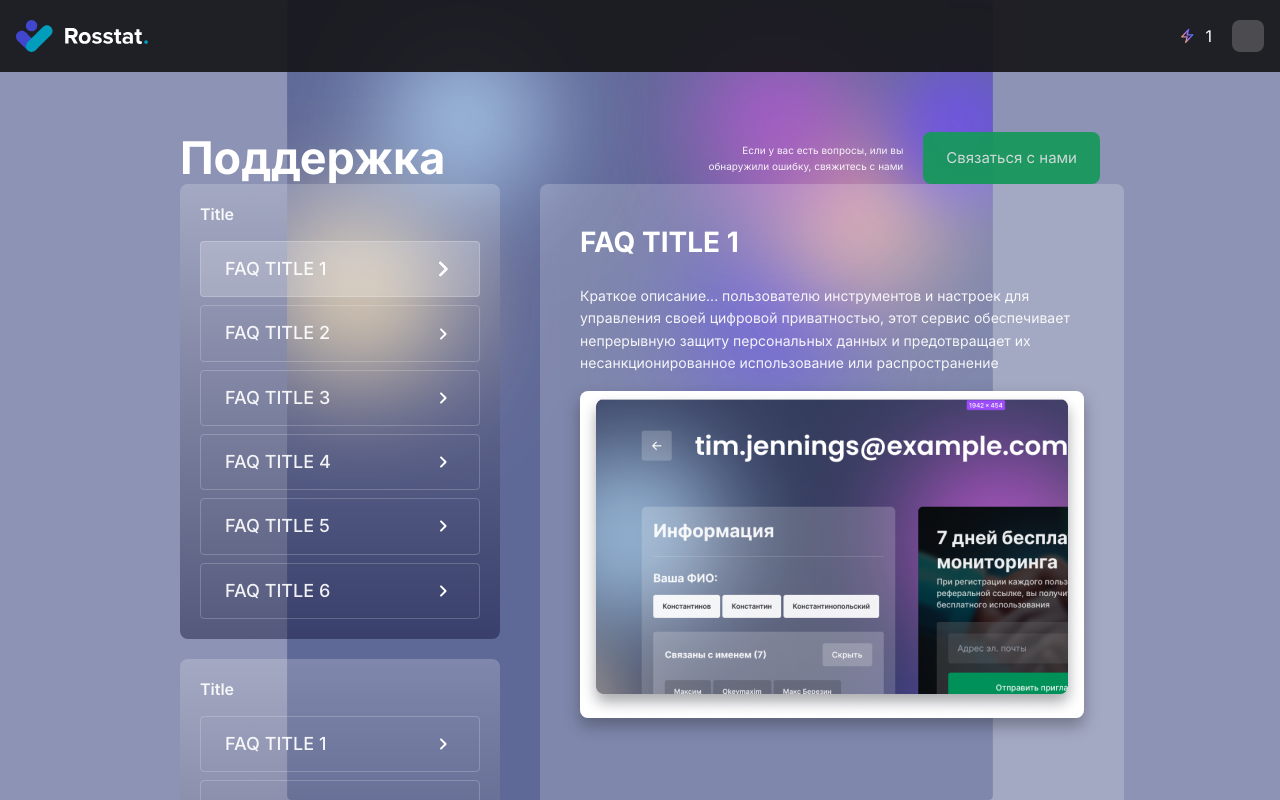
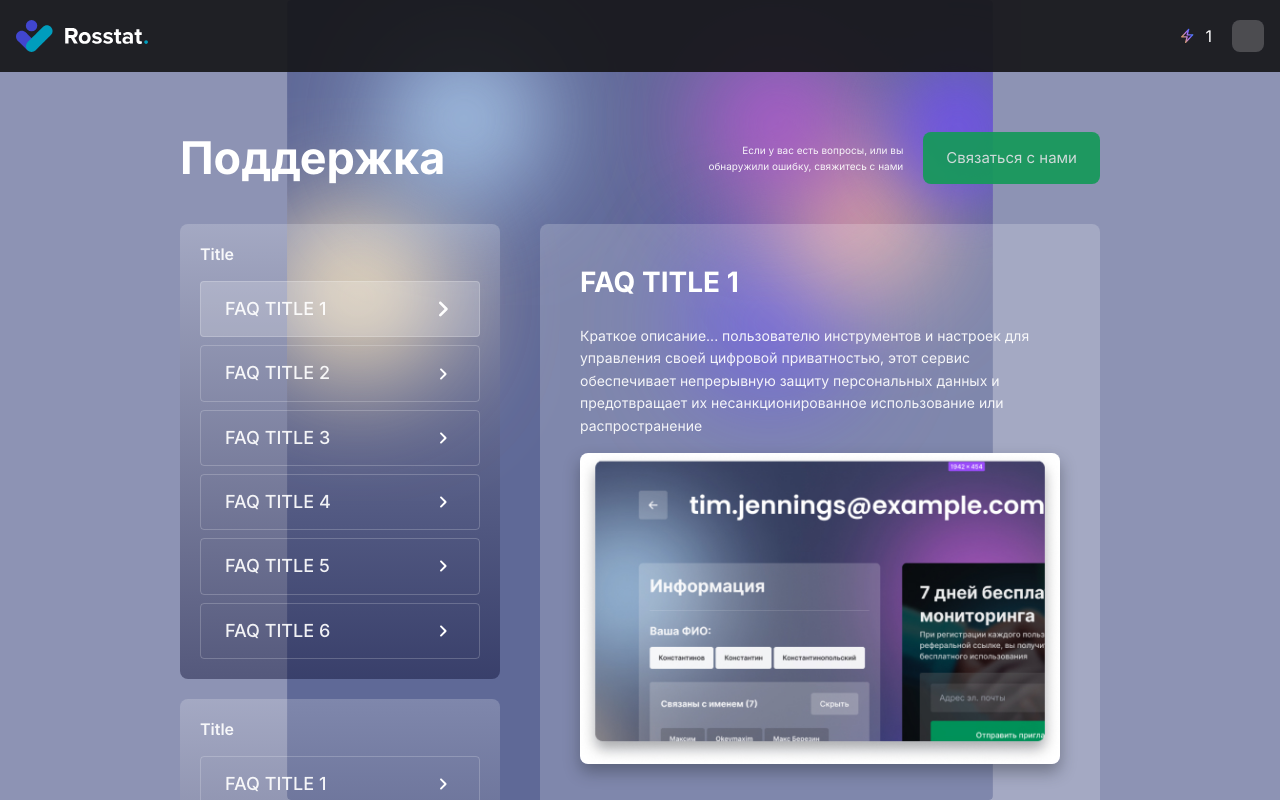
Before and after one commit to gldenis/rosstat-vue, a Vue app: page /support in a window 1280 px wide. Shown: the top 800 px of the page. Built offline with nearby package versions, Linux system fonts and the light colour scheme.

Commit message:
FEAT: support

```diff
--- a/src/pages/support.vue
+++ b/src/pages/support.vue
@@ -1,7 +1,7 @@
 <script setup lang="ts">
 
 import IconArrowRight from "@/components/icons/IconArrowRight.vue";
-import { reactive, ref } from "vue";
+import { reactive } from "vue";
 
 const currentFaq = reactive({
   group: 1,
@@ -47,6 +47,7 @@ const currentFaq = reactive({
 .faq {
   display: flex;
   gap: 40px;
+  margin-top: 40px;
 }
 
 .faq-card {
@@ -75,6 +76,7 @@ const currentFaq = reactive({
     img {
       border-radius: 8px;
       box-shadow: 0px 8px 16px 0px rgba(38, 43, 51, 0.4);
+      max-width: 100%;
     }
   }
 }
```
